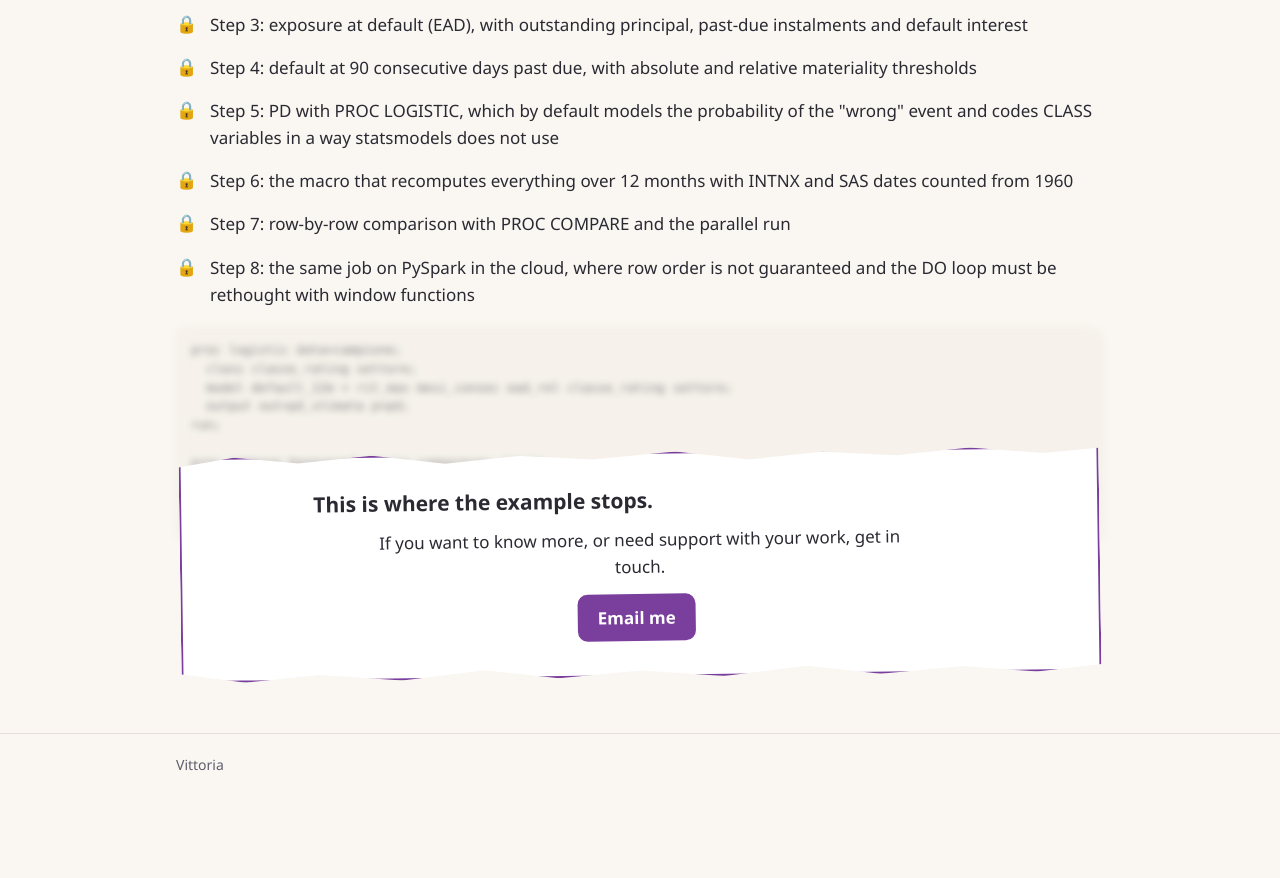
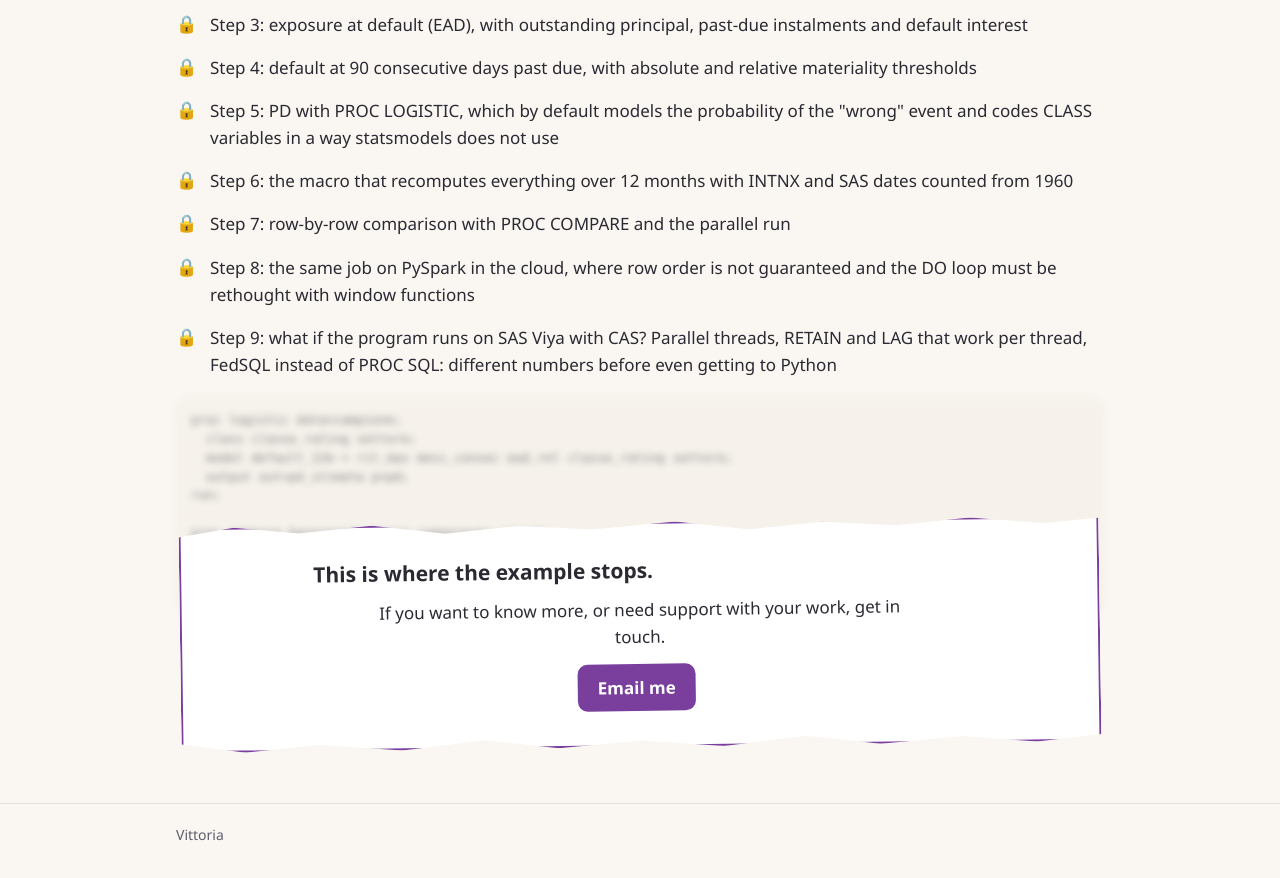
Before and after one commit to QueenOfDragons/QueenOfDragons.github.io, a plain HTML site: page en/sas-consulting.html in a window 1280 px wide. Shown: the part 5461-6339 px from the top of the page. Before the commit the page ends 6269 px from the top, so only its background shows below. Drawn offline with Linux system fonts and the light colour scheme.

Commit message:
Aggiunto punto 9
Aggiunto punto su SAS + CAS

```diff
--- a/en/sas-consulting.html
+++ b/en/sas-consulting.html
@@ -246,6 +246,7 @@ st["mesi_rit"] = ((fine.dt.year  - st["data_scadenza"].dt.year) * 12
           <li>Step 6: the macro that recomputes everything over 12 months with INTNX and SAS dates counted from 1960</li>
           <li>Step 7: row-by-row comparison with PROC COMPARE and the parallel run</li>
           <li>Step 8: the same job on PySpark in the cloud, where row order is not guaranteed and the DO loop must be rethought with window functions</li>
+          <li>Step 9: what if the program runs on SAS Viya with CAS? Parallel threads, RETAIN and LAG that work per thread, FedSQL instead of PROC SQL: different numbers before even getting to Python</li>
       </ul>
       <div class="sotto" aria-hidden="true">
 <pre class="codice">proc logistic data=campione;
```
